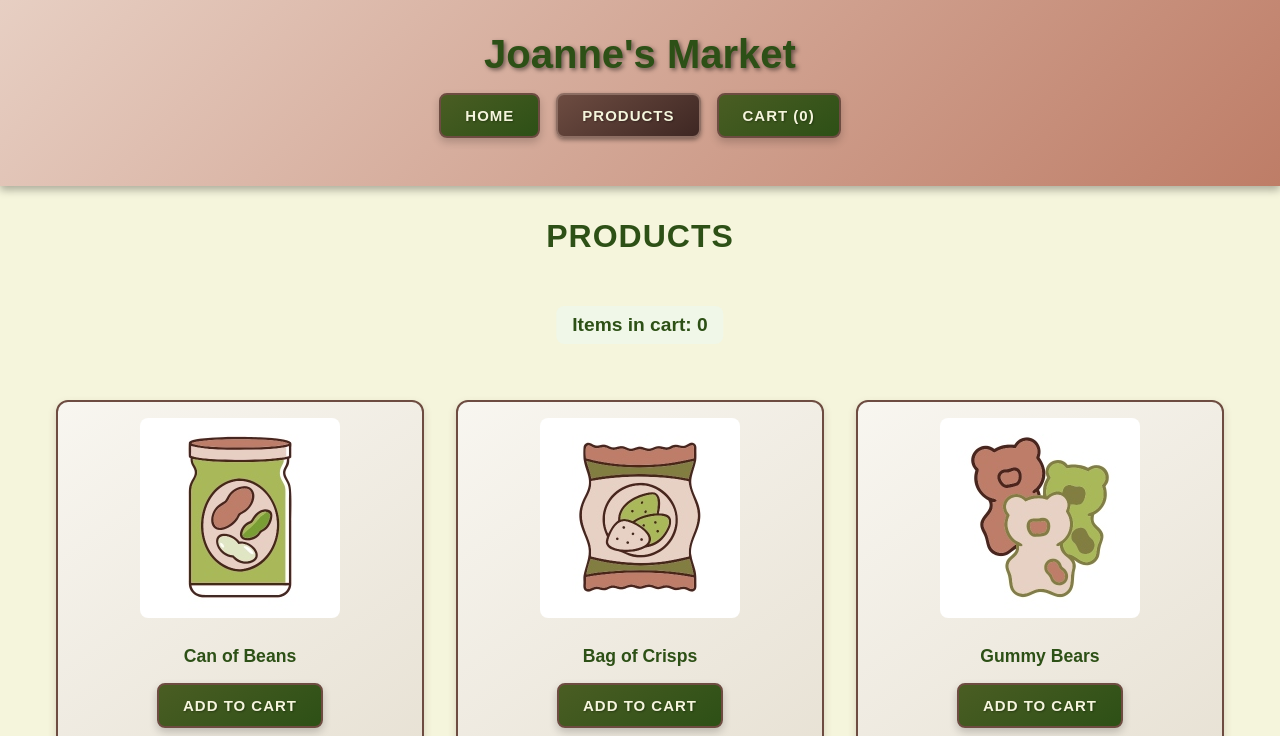
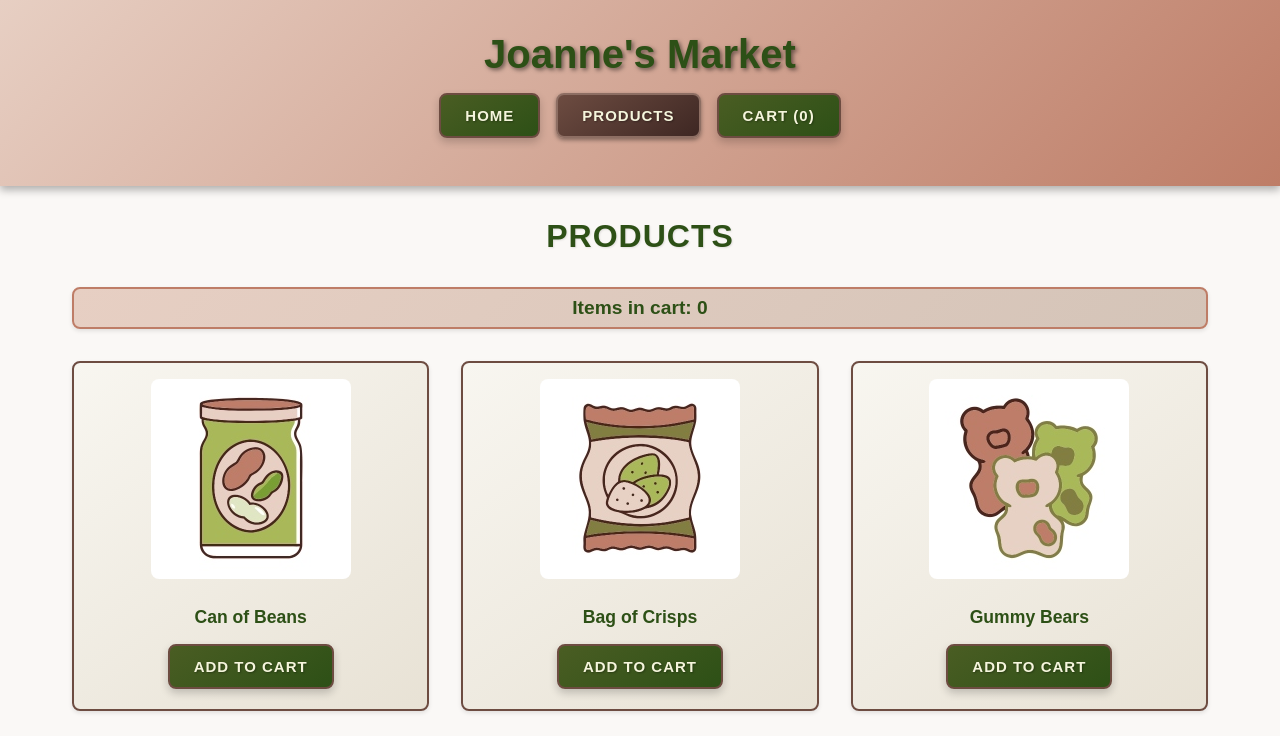
Before and after one commit to joanne-hoar/practice-session, an Angular app: page /products in a window 1280 px wide. Shown: the top 736 px of the page. Built offline with nearby package versions, Linux system fonts and the light colour scheme.

Commit message:
tidied up css

```diff
--- a/src/app/pages/products-page/products-page.css
+++ b/src/app/pages/products-page/products-page.css
@@ -1,30 +1,9 @@
-.products-section {
-  max-width: 1200px;
-  margin: 2rem auto;
-  padding: 0 1rem;
-}
-
-.products-section h2 {
-  text-align: center;
-  color: #2d5016;
-  margin-bottom: 2rem;
-  font-size: 2rem;
-  text-transform: uppercase;
-  letter-spacing: 1px;
-}
-
 .products-section p {
   text-align: center;
   font-size: 1.2rem;
   color: #2d5016;
   font-weight: 600;
-  margin-bottom: 1.5rem;
-  padding: 0.5rem 1rem;
-  background-color: #f0f7e8;
-  border-radius: 8px;
-  display: inline-block;
-  margin-left: 50%;
-  transform: translateX(-50%);
+  margin: 0 auto 1.5rem;
 }
 
 .products-grid {
--- a/src/app/pages/products-page/products-page.html
+++ b/src/app/pages/products-page/products-page.html
@@ -1,16 +1,14 @@
-<div class="products-section">
-  <h2>Products</h2>
-  <p>Items in cart: {{ cartService.itemCount() }}</p>
+<div class="products-section page-container">
+  <h2 class="page-heading">Products</h2>
+  <p class="info-badge">Items in cart: {{ cartService.itemCount() }}</p>
 
   <div class="products-grid">
     <!-- Modern @for syntax: Iterates over products array -->
     <!-- track product.id: Tells Angular how to identify each item for efficient updates -->
     @for (product of productsDataService.products(); track product.id) {
-      <div class="product-card">
-        <!-- [product]="product" passes data to child component -->
-        <!-- (addToCartEvent) listens for events from child component -->
-        <app-product-card [product]="product" (addToCartEvent)="receiveAddToCart($event)"></app-product-card>
-      </div>
+      <!-- [product]="product" passes data to child component -->
+      <!-- (addToCartEvent) listens for events from child component -->
+      <app-product-card [product]="product" (addToCartEvent)="receiveAddToCart($event)"></app-product-card>
     }
   </div>
 </div>
--- a/src/app/pages/view-cart-page/view-cart-page.css
+++ b/src/app/pages/view-cart-page/view-cart-page.css
@@ -1,24 +1,9 @@
-.cart-page {
-  max-width: 1200px;
-  margin: 0 auto;
-  padding: 2rem;
-}
-
-.cart-page h2 {
-  color: #2d5016;
-  text-shadow: 1px 1px 2px rgba(0,0,0,0.1);
-  margin-bottom: 1.5rem;
-}
-
 .empty-cart {
   text-align: center;
   font-size: 1.2rem;
   color: #8d6e63;
   margin: 3rem 0;
   padding: 2rem;
-  background: white;
-  border-radius: 8px;
-  border: 2px solid #e7cfc3;
 }
 
 .cart-actions {
@@ -27,10 +12,6 @@
   align-items: center;
   margin-bottom: 2rem;
   padding: 1.5rem;
-  background: linear-gradient(135deg, #e7cfc3 0%, #d4c4b8 100%);
-  border-radius: 8px;
-  box-shadow: 0 4px 8px rgba(0,0,0,0.1);
-  border: 2px solid #be7d67;
 }
 
 .cart-actions p {
@@ -38,10 +19,7 @@
   font-weight: bold;
   font-size: 1.1rem;
   color: #2d5016;
-  text-shadow: 1px 1px 1px rgba(255,255,255,0.5);
 }
-
-/* Clear button uses danger variant - no custom styles needed */
 
 .cart-items {
   display: grid;
@@ -53,20 +31,8 @@
   align-items: center;
   gap: 1rem;
   padding: 1rem;
-  border: 2px solid #be7d67;
-  border-radius: 8px;
-  background: white;
-  box-shadow: 0 2px 4px rgba(0,0,0,0.1);
-  transition: all 0.3s ease;
-}
-
-.cart-item:hover {
-  box-shadow: 0 4px 8px rgba(0,0,0,0.15);
-  transform: translateY(-2px);
 }
 
 .cart-item app-product-card {
   flex: 1;
 }
-
-/* Remove button uses secondary variant - no custom styles needed */
--- a/src/app/pages/view-cart-page/view-cart-page.html
+++ b/src/app/pages/view-cart-page/view-cart-page.html
@@ -1,11 +1,11 @@
-<div class="cart-page">
-  <h2>Shopping Cart</h2>
+<div class="cart-page page-container">
+  <h2 class="page-heading">Shopping Cart</h2>
 
   <!-- Modern Angular @if/@else syntax instead of *ngIf -->
   @if (cartService.items().length === 0) {
-    <p class="empty-cart">Your cart is empty</p>
+    <p class="empty-cart card">Your cart is empty</p>
   } @else {
-    <div class="cart-actions">
+    <div class="cart-actions info-badge">
       <p>Total items: {{ cartService.itemCount() }}</p>
       <button class="danger" (click)="clearAll()">Clear Cart</button>
     </div>
@@ -13,7 +13,7 @@
     <div class="cart-items">
       <!-- Modern @for syntax with $index for array iteration -->
       @for (product of cartService.items(); track $index) {
-        <div class="cart-item">
+        <div class="cart-item card">
           <!-- Reuse ProductCard component for consistent display -->
           <app-product-card [product]="product"></app-product-card>
           <button class="secondary" (click)="removeItem($index)">Remove</button>
--- a/src/app/product-card/product-card.css
+++ b/src/app/product-card/product-card.css
@@ -1,16 +1,8 @@
 .product-card {
-  border: 2px solid #6d4c41;
-  border-radius: 12px;
   padding: 16px;
   text-align: center;
   background: linear-gradient(145deg, #f8f6f0 0%, #e8e2d5 100%);
-  box-shadow: 0 4px 8px rgba(109, 76, 65, 0.2);
-  transition: all 0.3s ease;
-}
-
-.product-card:hover {
-  box-shadow: 0 6px 12px rgba(109, 76, 65, 0.3);
-  transform: translateY(-2px);
+  border-color: #6d4c41;
 }
 
 .product-card img {
@@ -25,5 +17,3 @@
   margin: 12px 0;
   font-size: 1.1rem;
 }
-
-/* Button inherits from global styles, no custom styling needed */
--- a/src/app/product-card/product-card.html
+++ b/src/app/product-card/product-card.html
@@ -1,4 +1,4 @@
-<div class="product-card">
+<div class="product-card card">
     <!-- access ProductClass properties in template-->
     <!-- square brackets [ ] for property binding -->
     <img [src]="'assets/products/' + product.image" [alt]="product.name" />
--- a/src/styles.css
+++ b/src/styles.css
@@ -7,8 +7,49 @@
 body {
   margin: 0;
   font-family: Arial, sans-serif;
-  background: #f5f5dc;
+  background: #faf8f6;
   color: #2d5016;
+}
+
+/* Reusable page container */
+.page-container {
+  max-width: 1200px;
+  margin: 2rem auto;
+  padding: 0 2rem;
+}
+
+/* Reusable card style */
+.card {
+  border: 2px solid #be7d67;
+  border-radius: 8px;
+  background: white;
+  box-shadow: 0 2px 4px rgba(0,0,0,0.1);
+  transition: all 0.3s ease;
+}
+
+.card:hover {
+  box-shadow: 0 4px 8px rgba(0,0,0,0.15);
+  transform: translateY(-2px);
+}
+
+/* Reusable info badge */
+.info-badge {
+  padding: 0.5rem 1rem;
+  background: linear-gradient(135deg, #e7cfc3 0%, #d4c4b8 100%);
+  border-radius: 8px;
+  border: 2px solid #be7d67;
+  box-shadow: 0 2px 4px rgba(0,0,0,0.1);
+}
+
+/* Reusable page heading */
+.page-heading {
+  text-align: center;
+  color: #2d5016;
+  margin-bottom: 2rem;
+  font-size: 2rem;
+  text-transform: uppercase;
+  letter-spacing: 1px;
+  text-shadow: 1px 1px 2px rgba(0,0,0,0.1);
 }
 
 /* Global link styles */
@@ -45,7 +86,7 @@ button, .btn {
 }
 
 button:hover, .btn:hover {
-  background: linear-gradient(145deg, #5d7a2f 0%, #3e6b1f 100%);
+  background: linear-gradient(145deg, #6d4c41 0%, #5d4037 100%);
   transform: translateY(-2px);
   box-shadow: 0 6px 12px rgba(0,0,0,0.3);
   border-color: #8d6e63;
```
